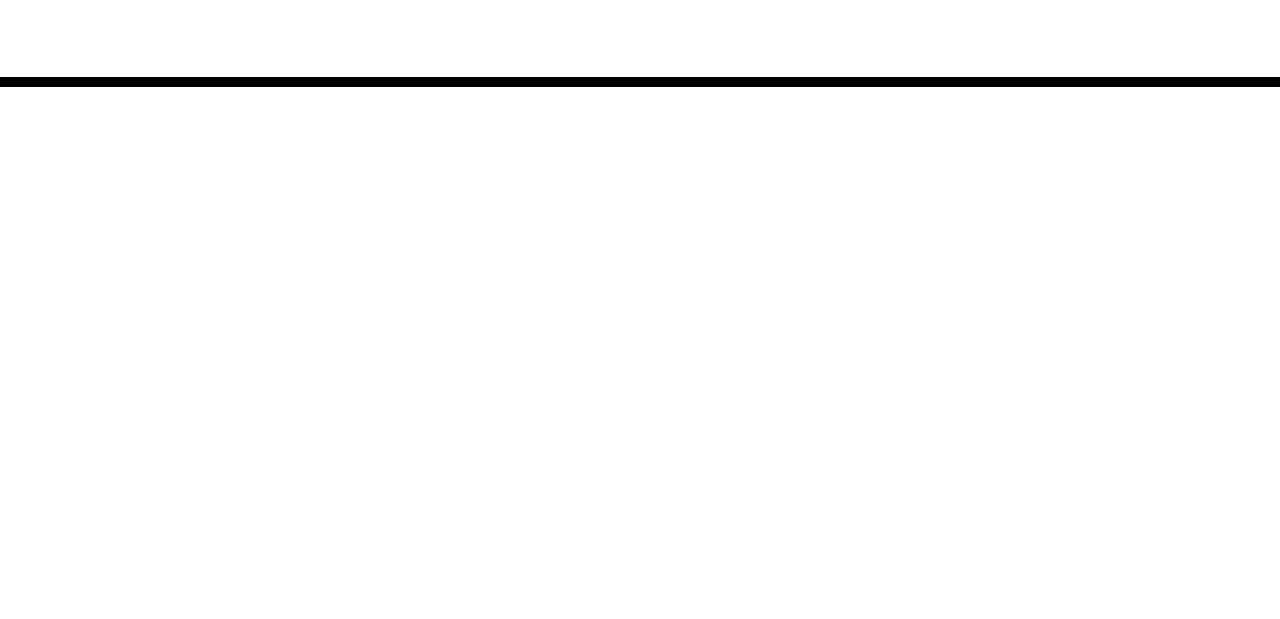
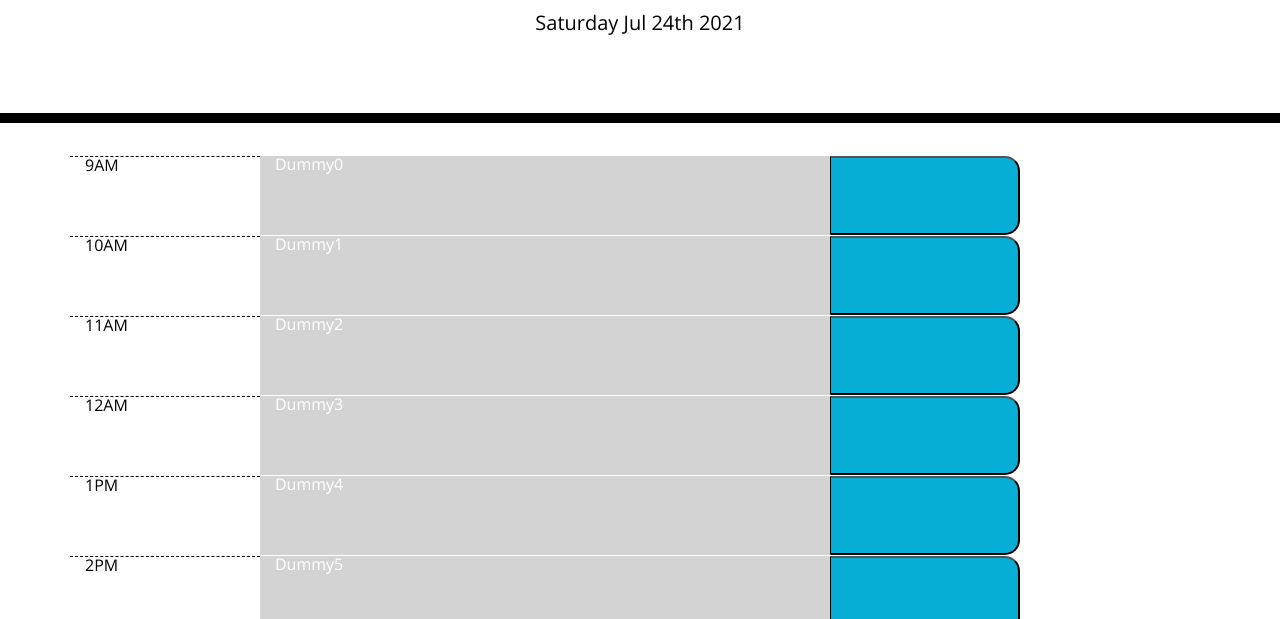
Before and after one commit to mattersievers/Word-Day-Scheduler, a plain HTML site: page index.html in a window 1280 px wide. Shown: the part 181-800 px from the top of the page. Drawn offline with nearby package versions, Linux system fonts and the light colour scheme; a web font is replaced by a local one.

Commit message:
rows are constructed with time,desc, and button

```diff
--- a/assets/css/style.css
+++ b/assets/css/style.css
@@ -33,7 +33,7 @@ textarea{
 .row {
   white-space: pre-wrap;
   height: 80px;
-  border-top: 1px solid white;;
+  border-top: 1px solid white;
 }
 
 .hour {
@@ -65,7 +65,7 @@ textarea{
   color: white;
 }
 
-.saveBtn i:hover {
+.saveBtn:hover {
   font-size: 20px;
   transition: all .3s ease-in-out;
 }
--- a/assets/js/script.js
+++ b/assets/js/script.js
@@ -0,0 +1,49 @@
+var createHeaderDay = function() {
+  var currentDate = moment().format('dddd MMM Do YYYY');
+  console.log(currentDate);
+  $("#currentDay").text(currentDate);
+};
+
+var createRowsEl = function(){
+  for (var i = 0; i < 9; i++) {
+    //create row div to put the hourly info into
+    var rowEl = $("<div>")
+      .addClass("row timeblock")
+
+    //create the hour display
+    var timeEl = $("<div>")
+      .addClass("hour col-2")
+
+      if(i+9 < 13){
+      timeEl.text( i+9 + "AM")
+      }
+      else if( i+9 > 12) {
+      timeEl.text( i-3 + "PM")
+      }
+
+    //Create the text area for plans
+    var planDescription = $("<div>")
+      .addClass("description col-6")
+      .text("Dummy" + i)
+      if (moment().diff(timeEl,"hours") < 1){
+        planDescription.addClass("present");
+      } else if (moment().isAfter(timeEl)){
+       planDescription.addClass("past");
+      } else if (moment().isBefore(timeEl)){
+       planDescription.addClass("future");
+      }
+
+    //Create save button
+    var submitBtn = $("<button>")
+      .addClass("oi oi-plus saveBtn col-2")
+    //append elements to row and append row to container
+    rowEl.append(timeEl);
+    rowEl.append(planDescription);
+    rowEl.append(submitBtn);
+    $(".container").append(rowEl);
+  }
+};
+
+
+createHeaderDay();
+createRowsEl();
--- a/index.html
+++ b/index.html
@@ -8,6 +8,8 @@
       rel="stylesheet"
       href="https://stackpath.bootstrapcdn.com/bootstrap/4.3.1/css/bootstrap.min.css"
     />
+    <link rel="stylesheet" href="https://cdnjs.cloudflare.com/ajax/libs/open-iconic/1.1.1/font/css/open-iconic-bootstrap.min.css" integrity="sha512-UyNhw5RNpQaCai2EdC+Js0QL4RlVmiq41DkmCJsRV3ZxipG2L0HhTqIf/H9Hp8ez2EnFlkBnjRGJU2stW3Lj+w==" crossorigin="anonymous" referrerpolicy="no-referrer" />
+
     <link
       rel="stylesheet"
       href="https://use.fontawesome.com/releases/v5.8.1/css/all.css"
@@ -30,9 +32,6 @@
     </header>
     <div class="container">
       <!-- Timeblocks go here -->
-      <div class="row">
-        <div class =
-      </div>
     </div>
 
     <script src="https://code.jquery.com/jquery-3.4.1.min.js"></script>
```
